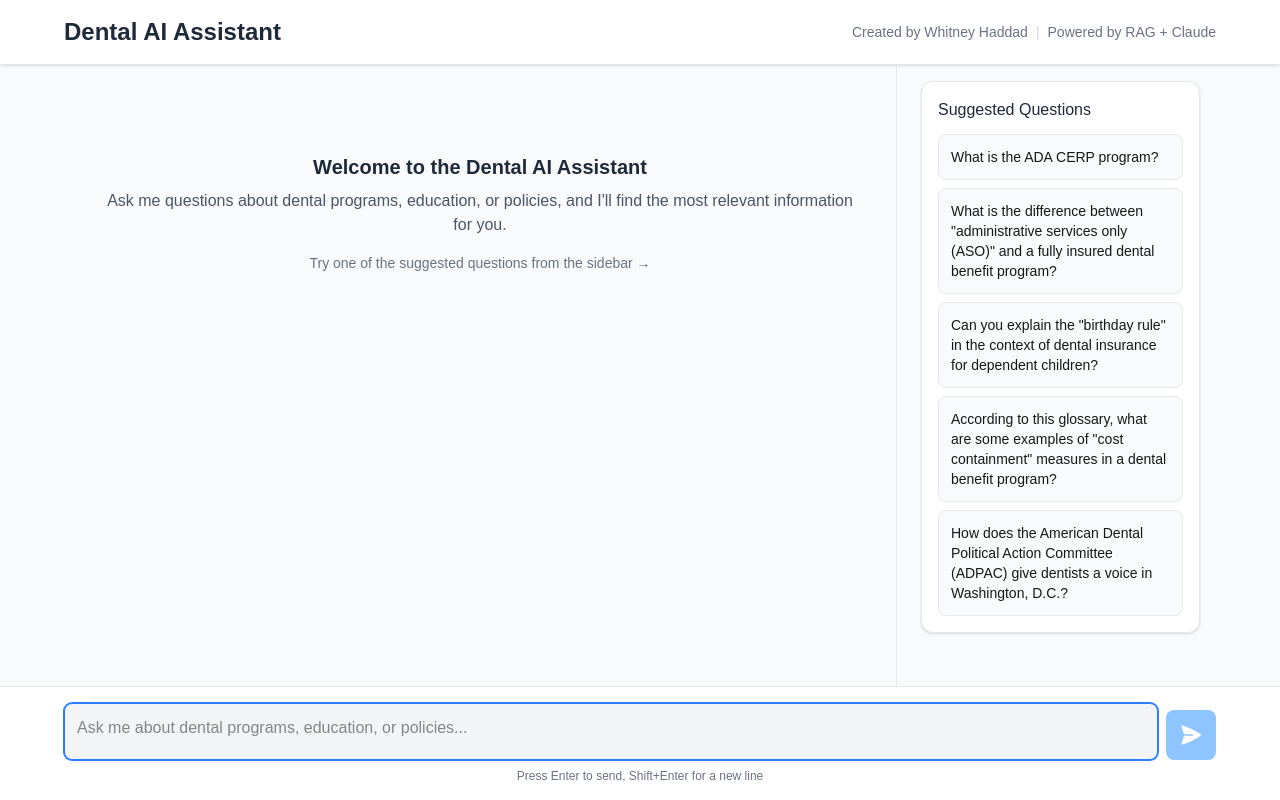
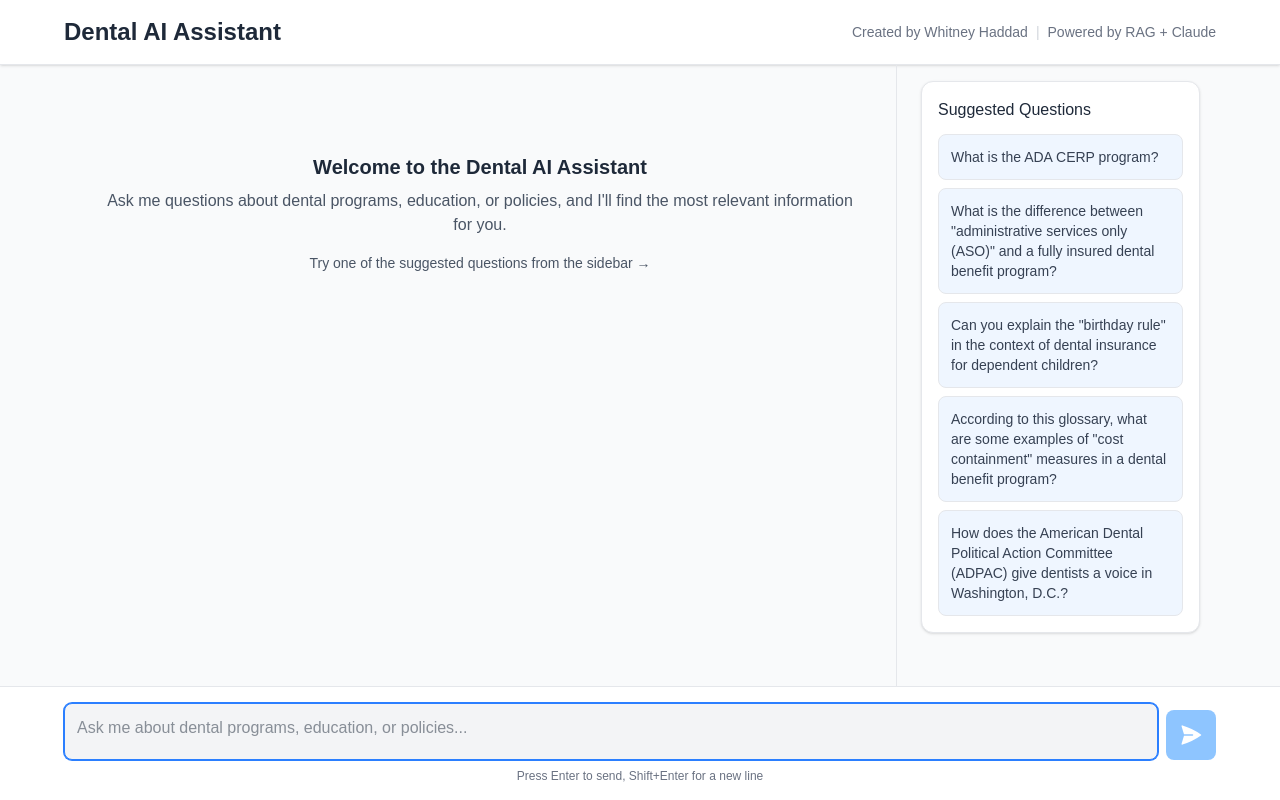
Before and after one commit to chrisdangerhaddad/ada_rag_ui, a Next.js app: page / in a window 1280 px wide. Built offline with nearby package versions, Linux system fonts and the light colour scheme.

Commit message:
Improve text contrast and readability

```diff
--- a/app/page.tsx
+++ b/app/page.tsx
@@ -169,7 +169,7 @@ export default function ChatPage() {
                 <p className="text-gray-600 mb-4">
                   Ask me questions about dental programs, education, or policies, and I&apos;ll find the most relevant information for you.
                 </p>
-                <p className="text-gray-500 text-sm">Try one of the suggested questions from the sidebar →</p>
+                <p className="text-gray-600 text-sm">Try one of the suggested questions from the sidebar →</p>
               </div>
             )}
 
@@ -182,7 +182,7 @@ export default function ChatPage() {
                   className={`rounded-2xl px-4 py-3 max-w-[85%] sm:max-w-[75%] shadow-sm ${
                     message.role === 'user'
                       ? 'bg-blue-600 text-white rounded-tr-none'
-                      : 'bg-white border border-gray-200 rounded-tl-none'
+                      : 'bg-white border border-gray-200 rounded-tl-none text-gray-800'
                   }`}
                 >
                   {message.content || (message.role === 'assistant' && isLoading &&
@@ -211,7 +211,7 @@ export default function ChatPage() {
                 <button
                   key={index}
                   onClick={() => setInput(question)}
-                  className="w-full p-3 text-left bg-gray-50 hover:bg-blue-50 rounded-lg border border-gray-200 text-sm transition"
+                  className="w-full p-3 text-left bg-blue-50 hover:bg-blue-100 rounded-lg border border-gray-200 text-gray-700 text-sm transition"
                 >
                   {question}
                 </button>
@@ -228,7 +228,7 @@ export default function ChatPage() {
             <div className="flex-1 bg-gray-100 rounded-lg border border-gray-300 focus-within:border-blue-500 focus-within:ring-1 focus-within:ring-blue-500 transition">
               <textarea
                 ref={inputRef}
-                className="w-full bg-transparent p-3 max-h-[150px] focus:outline-none resize-none"
+                className="w-full bg-transparent p-3 max-h-[150px] focus:outline-none resize-none text-gray-800"
                 value={input}
                 onChange={handleTextareaInput}
                 onKeyDown={handleKeyDown}
```
